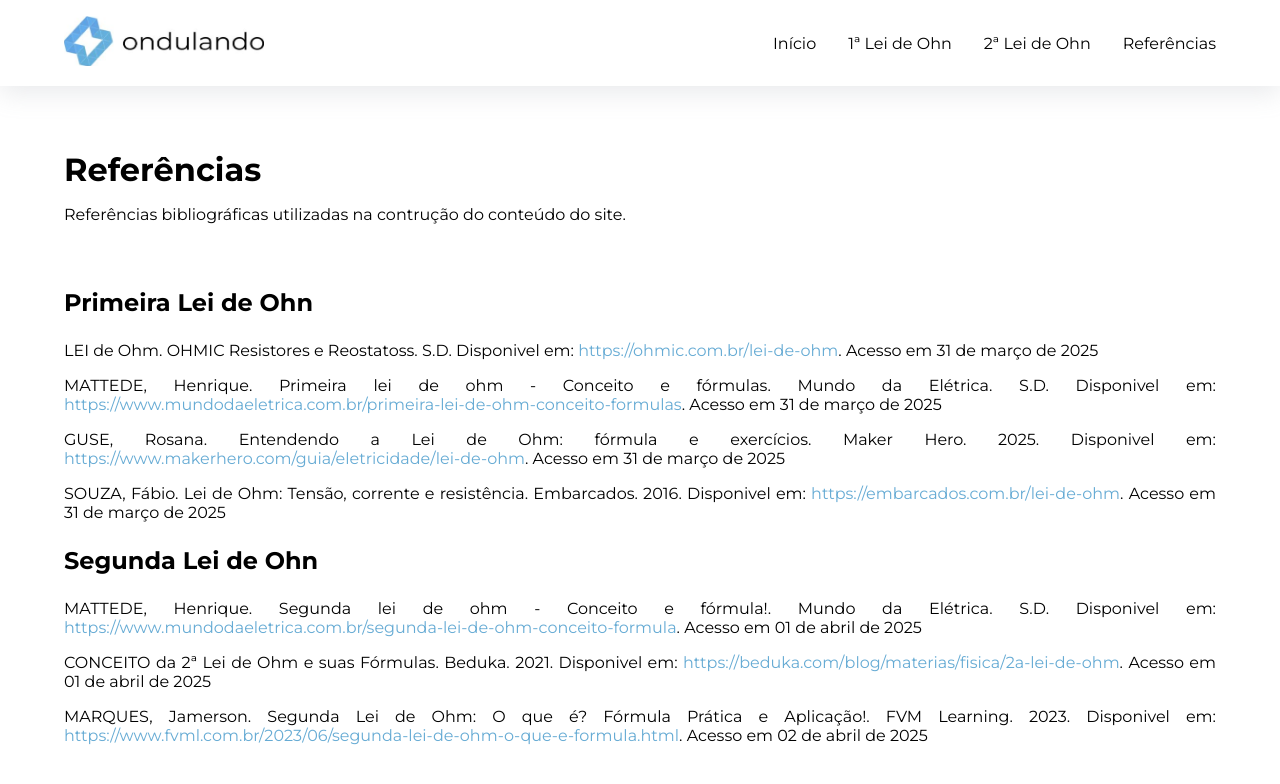
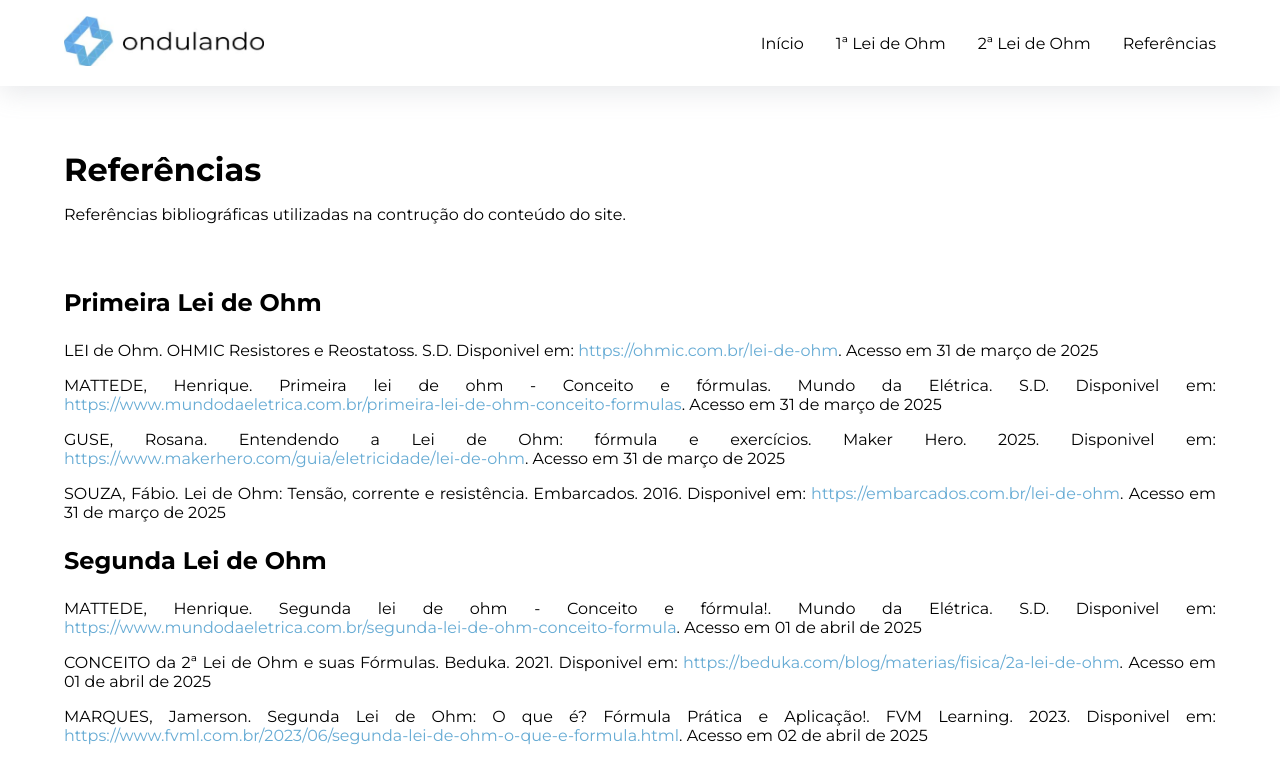
Before and after one commit to marcellu-s/blog-fisica, a plain HTML site: page pages/references.html in a window 1280 px wide. Drawn offline with Linux system fonts and the light colour scheme.

Commit message:
fix ohn para ohm

```diff
--- a/pages/references.html
+++ b/pages/references.html
@@ -17,8 +17,8 @@
         <nav>
             <ul>
                 <li><a href="../index.html">Início</a></li>
-                <li><a href="article_1_lei_de_ohn.html">1ª Lei de Ohn</a></li>
-                <li><a href="article_2_lei_de_ohn.html">2ª Lei de Ohn</a></li>
+                <li><a href="article_1_lei_de_ohm.html">1ª Lei de Ohm</a></li>
+                <li><a href="article_2_lei_de_ohm.html">2ª Lei de Ohm</a></li>
                 <li><a href="#">Referências</a></li>
             </ul>
         </nav>
@@ -35,12 +35,12 @@
         </section>
 
         <section class="content-section">
-            <h2 class="content-subtitle">Primeira Lei de Ohn</h2>
+            <h2 class="content-subtitle">Primeira Lei de Ohm</h2>
             <p class="text-reference">LEI de Ohm. OHMIC Resistores e Reostatoss. S.D. Disponivel em: <a href="https://ohmic.com.br/lei-de-ohm" target="_blank">https://ohmic.com.br/lei-de-ohm</a>. Acesso em 31 de março de 2025</p>
             <p class="text-reference">MATTEDE, Henrique. Primeira lei de ohm - Conceito e fórmulas. Mundo da Elétrica. S.D. Disponivel em: <a href="https://www.mundodaeletrica.com.br/primeira-lei-de-ohm-conceito-formulas" target="_blank">https://www.mundodaeletrica.com.br/primeira-lei-de-ohm-conceito-formulas</a>. Acesso em 31 de março de 2025</p>
             <p class="text-reference">GUSE, Rosana. Entendendo a Lei de Ohm: fórmula e exercícios. Maker Hero. 2025. Disponivel em: <a href="https://www.makerhero.com/guia/eletricidade/lei-de-ohm" target="_blank">https://www.makerhero.com/guia/eletricidade/lei-de-ohm</a>. Acesso em 31 de março de 2025</p>
             <p class="text-reference">SOUZA, Fábio. Lei de Ohm: Tensão, corrente e resistência. Embarcados. 2016. Disponivel em: <a href="https://embarcados.com.br/lei-de-ohm/" target="_blank">https://embarcados.com.br/lei-de-ohm</a>. Acesso em 31 de março de 2025</p>
-            <h2 class="content-subtitle">Segunda Lei de Ohn</h2>
+            <h2 class="content-subtitle">Segunda Lei de Ohm</h2>
             <p class="text-reference">MATTEDE, Henrique. Segunda lei de ohm - Conceito e fórmula!. Mundo da Elétrica. S.D. Disponivel em: <a href="https://www.mundodaeletrica.com.br/segunda-lei-de-ohm-conceito-formula" target="_blank">https://www.mundodaeletrica.com.br/segunda-lei-de-ohm-conceito-formula</a>. Acesso em 01 de abril de 2025</p>
             <p class="text-reference">CONCEITO da 2ª Lei de Ohm e suas Fórmulas. Beduka. 2021. Disponivel em: <a href="https://beduka.com/blog/materias/fisica/2a-lei-de-ohm" target="_blank">https://beduka.com/blog/materias/fisica/2a-lei-de-ohm</a>. Acesso em 01 de abril de 2025</p>
             <p class="text-reference">MARQUES, Jamerson. Segunda Lei de Ohm: O que é? Fórmula Prática e Aplicação!. FVM Learning. 2023. Disponivel em: <a href="https://www.fvml.com.br/2023/06/segunda-lei-de-ohm-o-que-e-formula.html" target="_blank">https://www.fvml.com.br/2023/06/segunda-lei-de-ohm-o-que-e-formula.html</a>. Acesso em 02 de abril de 2025</p>
```
